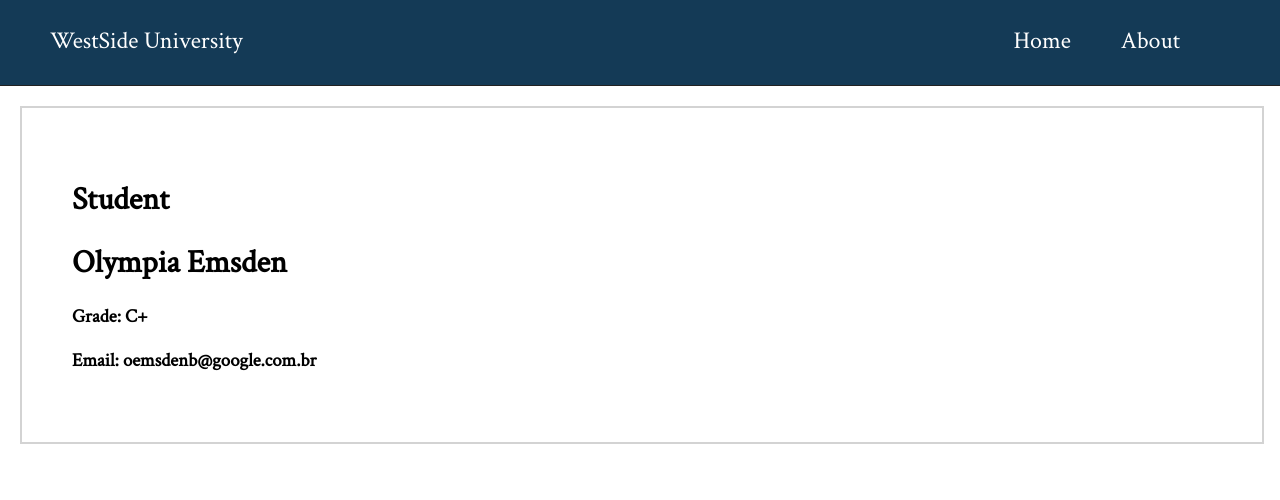
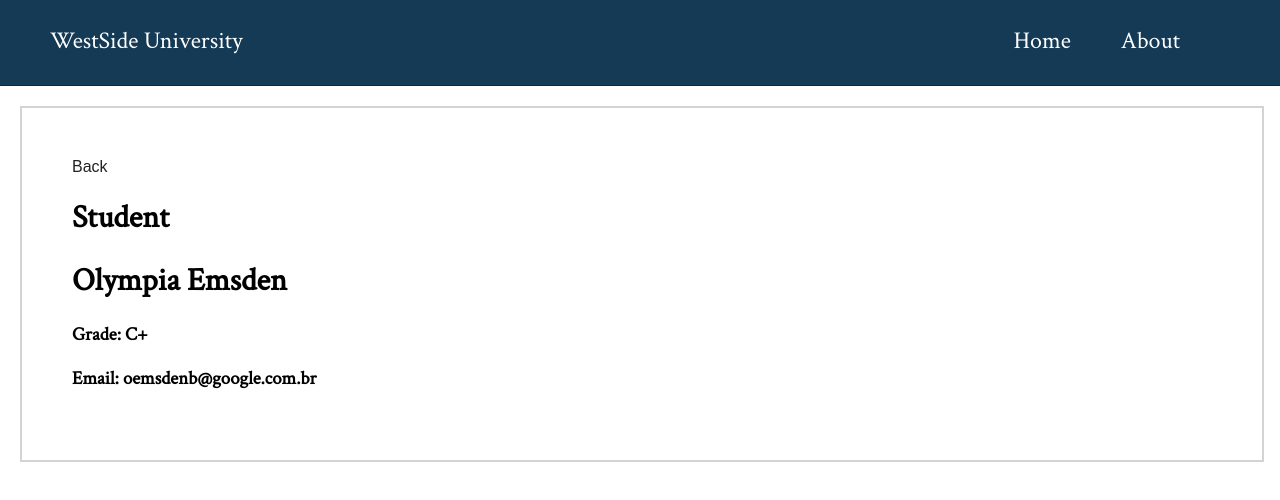
Before and after one commit to boomcamp/react-4, a React (Create React App) app: page /#/student/12 in a window 1280 px wide. Shown: the top 500 px of the page. Built offline with nearby package versions, Linux system fonts and the light colour scheme; data requests are answered from the project's data file.

Commit message:
little edit with black diamond

```diff
--- a/src/components/ClassList/ClassList.js
+++ b/src/components/ClassList/ClassList.js
@@ -22,9 +22,13 @@ export default class ClassList extends Component {
   render() {
     return (
       <div className="box">
+        <Link to="/"><h1>Back</h1></Link>
         <h1>{this.props.match.params.class}</h1>
+
         <h2>ClassList:</h2>
+
         {this.state.students.map((student, i) => (
+
           <Link key={student.id} to={`/student/${student.id}`}>
             <h3 key={student.id}>
               {student.first_name} {student.last_name}
--- a/src/components/Student/Student.js
+++ b/src/components/Student/Student.js
@@ -1,4 +1,5 @@
 import React, { Component } from 'react';
+import {Link} from 'react-router-dom';
 import axios from 'axios';
 
 export default class Student extends Component {
@@ -17,8 +18,12 @@ export default class Student extends Component {
   }
 
   render() {
+
     return (
       <div className="box">
+
+        <Link to={`/classlist/${this.state.studentInfo.class}`} >Back</Link>
+
         <h1>Student</h1>
         <h1>
           {this.state.studentInfo.first_name} {this.state.studentInfo.last_name}
```
